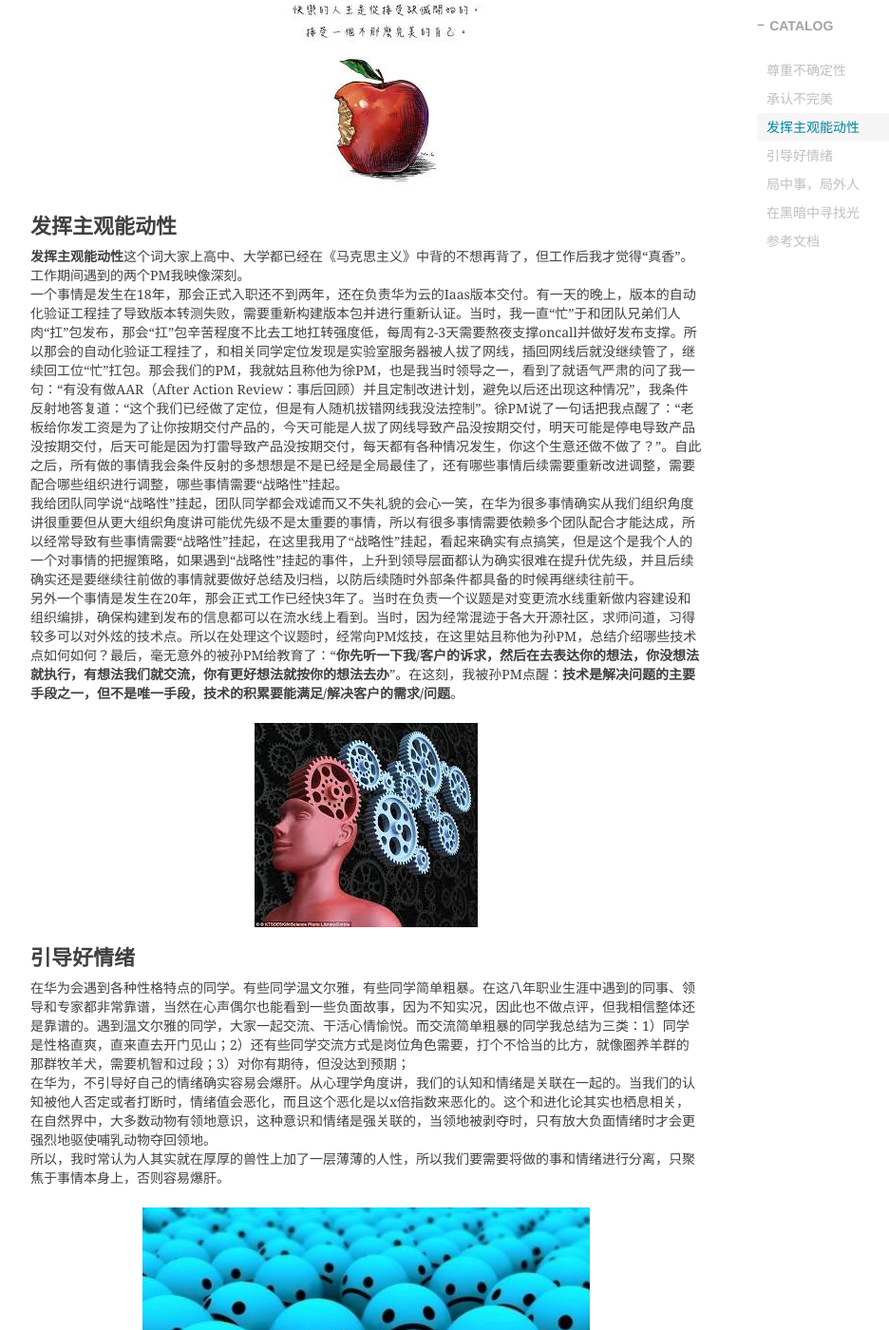
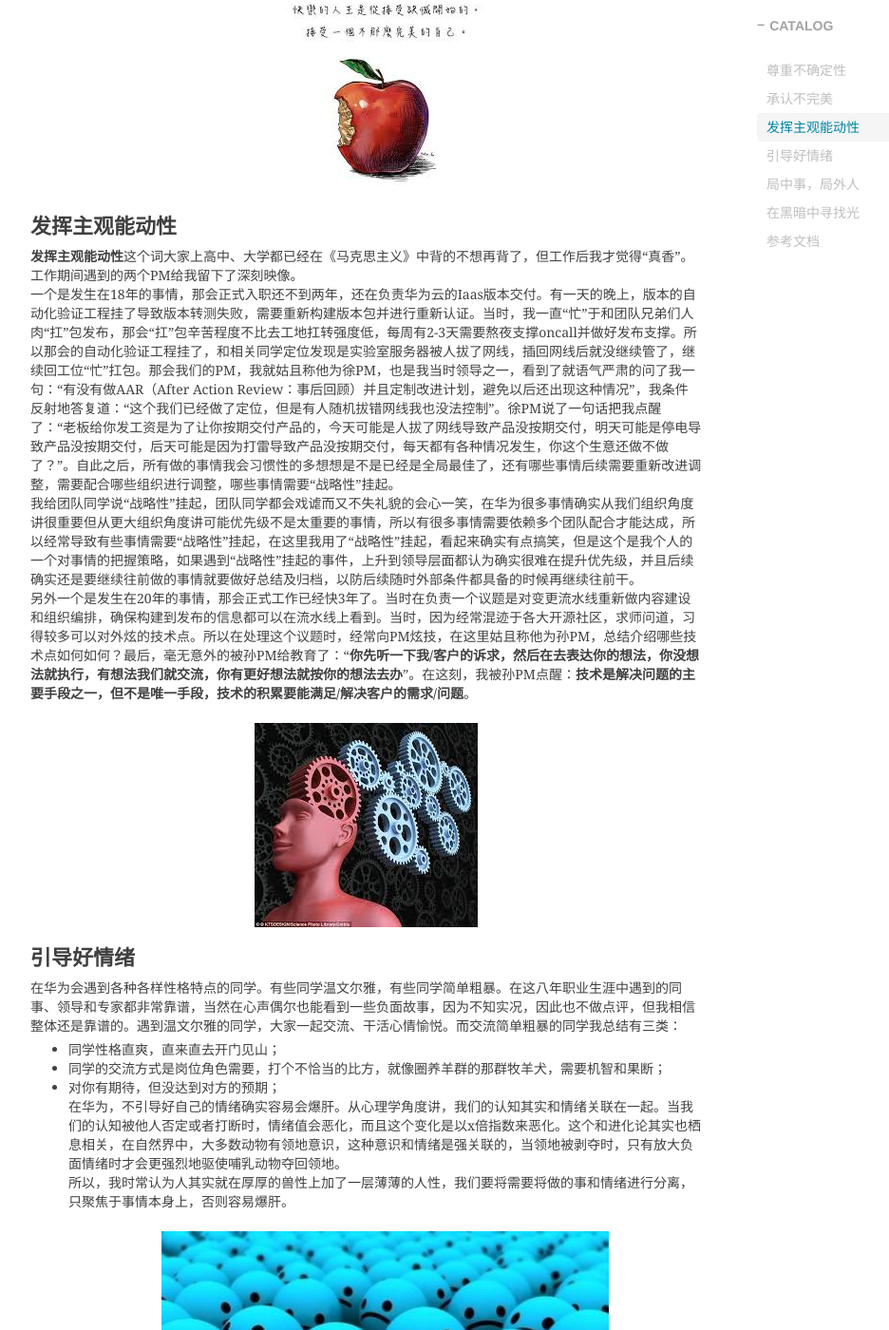
Before and after one commit to shihai1991/shihai1991.github.io, a Jekyll site: the page built from _posts/2023-10-30-在菊厂八年的那些人那些事.md, in a window 1280 px wide and 1400 px high, scrolled down 2048 px. Shown: the whole window at 95% size, without its empty margins (233-1169 px from the left). Built offline with Jekyll 4.4.1, drawn with Linux system fonts in a browser that asks for light colours; nearby versions of some CDN libraries; comment, search, counter and statistics services are not loaded; some of the changed text lies outside the part shown.

Commit message:
Update 2023-10-30-在菊厂八年的那些人那些事.md

```diff
--- a/_posts/2023-10-30-在菊厂八年的那些人那些事.md
+++ b/_posts/2023-10-30-在菊厂八年的那些人那些事.md
@@ -1,6 +1,6 @@
 ---
 layout: post
-title: 在菊厂八年的那些人那些事
+title: 在菊厂八年的那些人、那些事
 category: books
 catalog: true
 header-style: text
@@ -17,31 +17,34 @@
 
 # 尊重不确定性
 **是否从不确定性角度来看待事物的发生和发展是现代科学和经典决定论的重大区别之一。从牛顿经典物理学角度解释宇宙：宇宙都是设计好的，所有事物都按照一定规律运行，而上帝不会掷骰子。牛顿经典物理学实际代表的是一种机械唯物主义，而这种机械唯物主义主导了第一、二次工业革命。流水线作业流就是机械唯物主义的产物，所有事物都可以拆分成最小单元，确定性是大概率的事件而偶然性是小概率事件。而第三次工业革命则是以三论（控制论、系统论、信息论）主导的革命。**
-读研时，导师上课介绍敏捷迭代时的一句话，一个理工科老师配上生硬的抒情语气，印象特别深刻：“啊，我们要拥抱变化”。工作这几年也对敏捷迭代的本质也有了更深入的理解。控制论中的不确定性其实和软件工程领域中的敏捷迭代是可以直接呼应过来，早些年的瀑布迭代开发模式代表的是一种计划经济，对需求变化反馈无法做到及时调整，而敏捷迭代则做到了尊重这种不确定性，当外部需求发生变化或者设计者对需求理解有更进一步的理解时能快速进行反馈调整。
+读研时，导师上课介绍敏捷迭代时的一句话，一个理工科老师配上生硬的抒情语气，印象特别深刻：“啊，我们要拥抱变化”。工作这几年也对敏捷迭代的本质也有了更深入的理解。控制论中的不确定性其实和软件工程领域中的敏捷迭代是可以直接呼应过来的，早些年的瀑布迭代开发模式代表的是一种计划经济，对需求变化反馈无法做到及时调整，而敏捷迭代则做到了尊重这种不确定性，当外部需求发生变化或者设计者对需求理解有更进一步的理解时能快速进行反馈调整。
 华为云计算在19年左右经历了软件交付的流程变革。原来华为云计算的交付使用的是公司的IPD流程，但在19年左右决定了向DevOps能力转变。IPD流程其实某种意义上就是一种流水线作业流，所有设计时间点、开发时间点、测试时间点、交付时间点以及交付验收内容都是明确的，但是这种机制在云计算场景下不能快速对市场变化进行反馈和调整，因此经过讨论决策引入了DevOps作业流。但引入了DevOps作业流是否真的带来了质量和效率上的提升？我是充满疑问的。另外，华为云计算的交付形态有别于AWS、Azure等云厂家，既有线上销售的云服务，也有线下一起打包销售的云产品，所以这个问题还需要从组织+工程+业务形态上继续持续思考。
 ![不确定性 侵删]({{site.baseurl}}/img/2024/Q1/20240102-不确定性.jpg)
 
 # 承认不完美
 - 组织的不完美：华为的组织模式非常复杂，比如：“测试”这个议题从全公司到部门维度可能有5个以上的组织在负责，当然这5个组织之间有不同分工或者侧重点。所以在软件工程的迭代演进中，组织一直是需要被考虑在内的重要因素之一。而每个组织都会在不同角度深入思考相关问题，组织间会有共性议题的交流，也存在信息相互不对称或者职责分工不明确等情况出现，所以如何**做好链接好所有关联组织，做到全局最优在华为或者在职业生涯都是一个重要的命题。**
-- 个人的不完美：华为会花费大量精力给现在或未来的基层管理者培训[《教练式辅导》](https://shihai1991.github.io/books/2022/08/21/%E6%95%99%E7%BB%83%E5%BC%8F%E8%BE%85%E5%AF%BC/)，为什么公司会花费大量精力来给员工做这类看上去没有任何直接产出的培训呢？这其实是一个很有意思的问题。从我个人角度理解，这是一个团队或者个人潜能的激活问题。如何让20万+员工能更加认真或者高效的产出这个问题的优先级不比思考投资哪些潜航道要低。本文我不想对教练式辅导内容本身展开总结，我想在思考一下这个问题的前提，为什么公司会认为教练式辅导能激发团队或个人的潜能，当团队或个人处于什么状态的时候才能被激发潜能。这个问题其实从达尔文的《进化论》中能找到答案。让我们把时间缩小到万年的度量尺度上来看：600万年前，人类和猿开始分叉独立进化；200万年前，多个人类分叉开始向未来进化；20万年前，智人（现代人类的祖宗）作为独立的一个分叉开始快速进化并进行全球性的扩张性繁衍。智人在众多人种中不是最开始进化，也不是最强壮的物种，但却能从食物链低端走到了食物链的顶端，这也绝对不是造物主当初设计成这样的。这个答案其实达尔文已经在《进化论》中给出：**“能够生存下来的物种，并不是那些最强壮的，也不是那些最聪明的，而是那些对变化作出快速反应的。”** 当哪天我们开始认识到自己就是井底的一只小青蛙，并意识到头顶的天也仅仅是管中窥豹而已，那我们其实已经做好了翱翔九天的心理准备。
-曾经，17年刚入职的那会，精力旺盛，开会交流和任务推进可以各种怼天怼地怼空气，也挺佩服自己当初年轻精力旺盛，哈哈。但回头看其实也挺惭愧的，许多讨论实际上没有太多有效产出。其中一个主要原因是过高的估计自己，但过低评估了事件的复杂度以及他人对事件的理解。后来也就慢慢懂了：**交流点到为止，我们不一定都是对的**。
+- 个人的不完美：华为会花费大量精力给现在或未来的基层管理者培训[《教练式辅导》](https://shihai1991.github.io/books/2022/08/21/%E6%95%99%E7%BB%83%E5%BC%8F%E8%BE%85%E5%AF%BC/)，为什么公司会花费大量精力来给员工做这类看上去没有任何直接产出的培训呢？这其实是一个很有意思的问题。从我个人角度理解，这是一个团队或者个人潜能的激活问题。如何让20万+员工能更加认真或者高效的产出这个问题的优先级不比思考投资哪些潜航道要低。本文我不想对教练式辅导内容本身展开总结，我想在思考一下这个问题的前提，为什么公司会认为教练式辅导能激发团队或个人的潜能，当团队或个人处于什么状态的时候才能被激发潜能。这个问题其实从达尔文的《进化论》中能找到答案。让我们把时间缩小到万年的度量尺度上来看：600万年前，人类和猿开始分叉独立进化；200万年前，多个人类分叉开始向未来进化；20万年前，智人（现代人类的祖宗）作为独立的一个分叉开始快速进化并进行全球性的扩张性繁衍。智人在众多人种中不是最开始进化，也不是最强壮的物种，但却能从食物链低端走到了食物链的顶端，这也绝对不是造物主当初设计成这样的。这个答案其实达尔文已经在《进化论》中给出：**“能够生存下来的物种，并不是那些最强壮的，也不是那些最聪明的，而是那些对变化作出快速反应的。”** 当我们开始认识到自己就是井底的一只小青蛙，并意识到头顶的天也仅仅是管中窥豹而已，那我们已经做好翱翔九天的心理准备。
+曾经，17年刚入职的那会，精力旺盛，开会交流和任务推进可以各种怼天怼地怼空气，也挺佩服自己当初年轻精力旺盛，哈哈。但回头看其实也挺惭愧的，许多讨论实际上没有有效产出。其中一个主要原因是过高的估计自己，但过低评估了事件的复杂度以及他人对事件的理解。后来也就慢慢懂了：**交流点到为止，我们不一定都是对的**。
 ![不完美 侵删]({{site.baseurl}}/img/2024/Q1/20240102-不完美.jfif)
 
 # 发挥主观能动性
-**发挥主观能动性**这个词大家上高中、大学都已经在《马克思主义》中背的不想再背了，但工作后我才觉得“真香”。工作期间遇到的两个PM我映像深刻。
-一个事情是发生在18年，那会正式入职还不到两年，还在负责华为云的Iaas版本交付。有一天的晚上，版本的自动化验证工程挂了导致版本转测失败，需要重新构建版本包并进行重新认证。当时，我一直“忙”于和团队兄弟们人肉“扛”包发布，那会“扛”包辛苦程度不比去工地扛转强度低，每周有2-3天需要熬夜支撑oncall并做好发布支撑。所以那会的自动化验证工程挂了，和相关同学定位发现是实验室服务器被人拔了网线，插回网线后就没继续管了，继续回工位“忙”扛包。那会我们的PM，我就姑且称他为徐PM，也是我当时领导之一，看到了就语气严肃的问了我一句：“有没有做AAR（After Action Review：事后回顾）并且定制改进计划，避免以后还出现这种情况”，我条件反射地答复道：“这个我们已经做了定位，但是有人随机拔错网线我没法控制”。徐PM说了一句话把我点醒了：“老板给你发工资是为了让你按期交付产品的，今天可能是人拔了网线导致产品没按期交付，明天可能是停电导致产品没按期交付，后天可能是因为打雷导致产品没按期交付，每天都有各种情况发生，你这个生意还做不做了？”。自此之后，所有做的事情我会条件反射的多想想是不是已经是全局最佳了，还有哪些事情后续需要重新改进调整，需要配合哪些组织进行调整，哪些事情需要“战略性”挂起。
+**发挥主观能动性**这个词大家上高中、大学都已经在《马克思主义》中背的不想再背了，但工作后我才觉得“真香”。工作期间遇到的两个PM给我留下了深刻映像。
+一个是发生在18年的事情，那会正式入职还不到两年，还在负责华为云的Iaas版本交付。有一天的晚上，版本的自动化验证工程挂了导致版本转测失败，需要重新构建版本包并进行重新认证。当时，我一直“忙”于和团队兄弟们人肉“扛”包发布，那会“扛”包辛苦程度不比去工地扛转强度低，每周有2-3天需要熬夜支撑oncall并做好发布支撑。所以那会的自动化验证工程挂了，和相关同学定位发现是实验室服务器被人拔了网线，插回网线后就没继续管了，继续回工位“忙”扛包。那会我们的PM，我就姑且称他为徐PM，也是我当时领导之一，看到了就语气严肃的问了我一句：“有没有做AAR（After Action Review：事后回顾）并且定制改进计划，避免以后还出现这种情况”，我条件反射地答复道：“这个我们已经做了定位，但是有人随机拔错网线我也没法控制”。徐PM说了一句话把我点醒了：“老板给你发工资是为了让你按期交付产品的，今天可能是人拔了网线导致产品没按期交付，明天可能是停电导致产品没按期交付，后天可能是因为打雷导致产品没按期交付，每天都有各种情况发生，你这个生意还做不做了？”。自此之后，所有做的事情我会习惯性的多想想是不是已经是全局最佳了，还有哪些事情后续需要重新改进调整，需要配合哪些组织进行调整，哪些事情需要“战略性”挂起。
 我给团队同学说“战略性”挂起，团队同学都会戏谑而又不失礼貌的会心一笑，在华为很多事情确实从我们组织角度讲很重要但从更大组织角度讲可能优先级不是太重要的事情，所以有很多事情需要依赖多个团队配合才能达成，所以经常导致有些事情需要“战略性”挂起，在这里我用了“战略性”挂起，看起来确实有点搞笑，但是这个是我个人的一个对事情的把握策略，如果遇到“战略性”挂起的事件，上升到领导层面都认为确实很难在提升优先级，并且后续确实还是要继续往前做的事情就要做好总结及归档，以防后续随时外部条件都具备的时候再继续往前干。
-另外一个事情是发生在20年，那会正式工作已经快3年了。当时在负责一个议题是对变更流水线重新做内容建设和组织编排，确保构建到发布的信息都可以在流水线上看到。当时，因为经常混迹于各大开源社区，求师问道，习得较多可以对外炫的技术点。所以在处理这个议题时，经常向PM炫技，在这里姑且称他为孙PM，总结介绍哪些技术点如何如何？最后，毫无意外的被孙PM给教育了：“**你先听一下我/客户的诉求，然后在去表达你的想法，你没想法就执行，有想法我们就交流，你有更好想法就按你的想法去办**”。在这刻，我被孙PM点醒：**技术是解决问题的主要手段之一，但不是唯一手段，技术的积累要能满足/解决客户的需求/问题**。
+另外一个是发生在20年的事情，那会正式工作已经快3年了。当时在负责一个议题是对变更流水线重新做内容建设和组织编排，确保构建到发布的信息都可以在流水线上看到。当时，因为经常混迹于各大开源社区，求师问道，习得较多可以对外炫的技术点。所以在处理这个议题时，经常向PM炫技，在这里姑且称他为孙PM，总结介绍哪些技术点如何如何？最后，毫无意外的被孙PM给教育了：“**你先听一下我/客户的诉求，然后在去表达你的想法，你没想法就执行，有想法我们就交流，你有更好想法就按你的想法去办**”。在这刻，我被孙PM点醒：**技术是解决问题的主要手段之一，但不是唯一手段，技术的积累要能满足/解决客户的需求/问题**。
 ![主观能动性 侵删]({{site.baseurl}}/img/2024/Q1/20240102-主观能动性.jfif)
 
 # 引导好情绪
-在华为会遇到各种性格特点的同学。有些同学温文尔雅，有些同学简单粗暴。在这八年职业生涯中遇到的同事、领导和专家都非常靠谱，当然在心声偶尔也能看到一些负面故事，因为不知实况，因此也不做点评，但我相信整体还是靠谱的。遇到温文尔雅的同学，大家一起交流、干活心情愉悦。而交流简单粗暴的同学我总结为三类：1）同学是性格直爽，直来直去开门见山；2）还有些同学交流方式是岗位角色需要，打个不恰当的比方，就像圈养羊群的那群牧羊犬，需要机智和过段；3）对你有期待，但没达到预期；
-在华为，不引导好自己的情绪确实容易会爆肝。从心理学角度讲，我们的认知和情绪是关联在一起的。当我们的认知被他人否定或者打断时，情绪值会恶化，而且这个恶化是以x倍指数来恶化的。这个和进化论其实也栖息相关，在自然界中，大多数动物有领地意识，这种意识和情绪是强关联的，当领地被剥夺时，只有放大负面情绪时才会更强烈地驱使哺乳动物夺回领地。
-所以，我时常认为人其实就在厚厚的兽性上加了一层薄薄的人性，所以我们要需要将做的事和情绪进行分离，只聚焦于事情本身上，否则容易爆肝。
+在华为会遇到各种各样性格特点的同学。有些同学温文尔雅，有些同学简单粗暴。在这八年职业生涯中遇到的同事、领导和专家都非常靠谱，当然在心声偶尔也能看到一些负面故事，因为不知实况，因此也不做点评，但我相信整体还是靠谱的。遇到温文尔雅的同学，大家一起交流、干活心情愉悦。而交流简单粗暴的同学我总结有三类：
+- 同学性格直爽，直来直去开门见山；
+- 同学的交流方式是岗位角色需要，打个不恰当的比方，就像圈养羊群的那群牧羊犬，需要机智和果断；
+- 对你有期待，但没达到对方的预期；
+在华为，不引导好自己的情绪确实容易会爆肝。从心理学角度讲，我们的认知其实和情绪关联在一起。当我们的认知被他人否定或者打断时，情绪值会恶化，而且这个变化是以x倍指数来恶化。这个和进化论其实也栖息相关，在自然界中，大多数动物有领地意识，这种意识和情绪是强关联的，当领地被剥夺时，只有放大负面情绪时才会更强烈地驱使哺乳动物夺回领地。
+所以，我时常认为人其实就在厚厚的兽性上加了一层薄薄的人性，我们要将需要将做的事和情绪进行分离，只聚焦于事情本身上，否则容易爆肝。
 ![达尔文《进化论》 侵删]({{site.baseurl}}/img/2024/Q1/20240102-情绪.jpg)
 
 # 局中事，局外人
-目前我们组负责的议题是Iaas软件工程能力提升，这个工作本身没有对外交付服务和扛销售指标，另外质量和效能提升情况也无法被实证，只能证伪不证真的议题，所以很多同学认为干这个议题非常虚，很难把握方向。这个问题和现在社会分工或者流水线分工有点类似。我举个可能不恰当例子说明一下：半导体芯片制造，从芯片这个制造产物看，构造很复杂，都已经是3nm级别的工业产物，并且集成了各种CPU、GPU、射频芯片等，但实际上我们把整个半导体芯片产业拆分开来看，每个环节的复杂度实际在逐层变低的，如：芯片设计、光刻机、光刻、蚀刻、封测等，**每一次系统的复杂度提升都在提升生产效率或产品竞争力，而每一次局部复杂度降低都是在降低成本**。**所以负责Iaas软件工程能力，有点像逆系统进化，某种角度上像做到上帝视角看问题？即要了解系统进化方向，又要去看局部的优势和不足，并且学会区分自己是在设计机器还是在机器里面当螺丝钉。**
+目前我们组团队负责的议题是Iaas软件工程能力提升，这个工作本身没有对外交付服务和扛销售指标，另外质量和效能提升情况也无法被实证，只能证伪不证真的议题，所以很多同学认为干这个议题非常虚，很难把握方向。这个问题和现在社会分工或者流水线分工有点类似。我举个可能不恰当例子说明一下：半导体芯片制造，从芯片这个制造产物看，构造很复杂，都已经是3nm级别的工业产物，并且集成了各种CPU、GPU、射频芯片等，但实际上我们把整个半导体芯片产业拆分开来看，每个环节的复杂度实际在逐层变低的，如：芯片设计、光刻机、光刻、蚀刻、封测等，**每一次系统的复杂度提升都在提升生产效率或产品竞争力，而每一次局部复杂度降低都是在降低成本**。**所以提升Iaas软件工程能力，有点像逆系统进化，某种角度上像做到上帝视角看问题？即要了解系统进化方向，又要去看局部的优势和不足，并且学会区分自己是在设计机器还是在机器里面当螺丝钉。**
 ![情绪 侵删]({{site.baseurl}}/img/2024/Q1/20240102-螺丝钉.jfif)
 
 # 在黑暗中寻找光
@@ -49,9 +52,9 @@
 ![黑暗中发现光 侵删]({{site.baseurl}}/img/2024/Q1/20240102-黑暗中发现光2.jpg)
 
 # 参考文档
-- [能够生存下来的物种，并不是那些最强壮的......](https://www.jianshu.com/p/b6b92cb929c8)
 - [《领导原则》](https://www.amazon.jobs/content/en/our-workplace/leadership-principles)
 - [《原则》](https://shihai1991.github.io/books/2023/07/22/%E5%8E%9F%E5%88%99/)
 - [《硅谷之谜》](https://shihai1991.github.io/books/2022/08/21/%E7%A1%85%E8%B0%B7%E4%B9%8B%E8%B0%9C/)
 - [《代码大全》](https://shihai1991.github.io/books/2022/05/28/%E4%BB%A3%E7%A0%81%E5%A4%A7%E5%85%A82/)
 - [《人类简史》](https://shihai1991.github.io/books/2023/07/22/%E4%BA%BA%E7%B1%BB%E7%AE%80%E5%8F%B2/)
+- [能够生存下来的物种，并不是那些最强壮的......](https://www.jianshu.com/p/b6b92cb929c8)
```
Also changed, not shown: other parts of _posts/2023-10-30-在菊厂八年的那些人那些事.md (+1 -1 lines).
